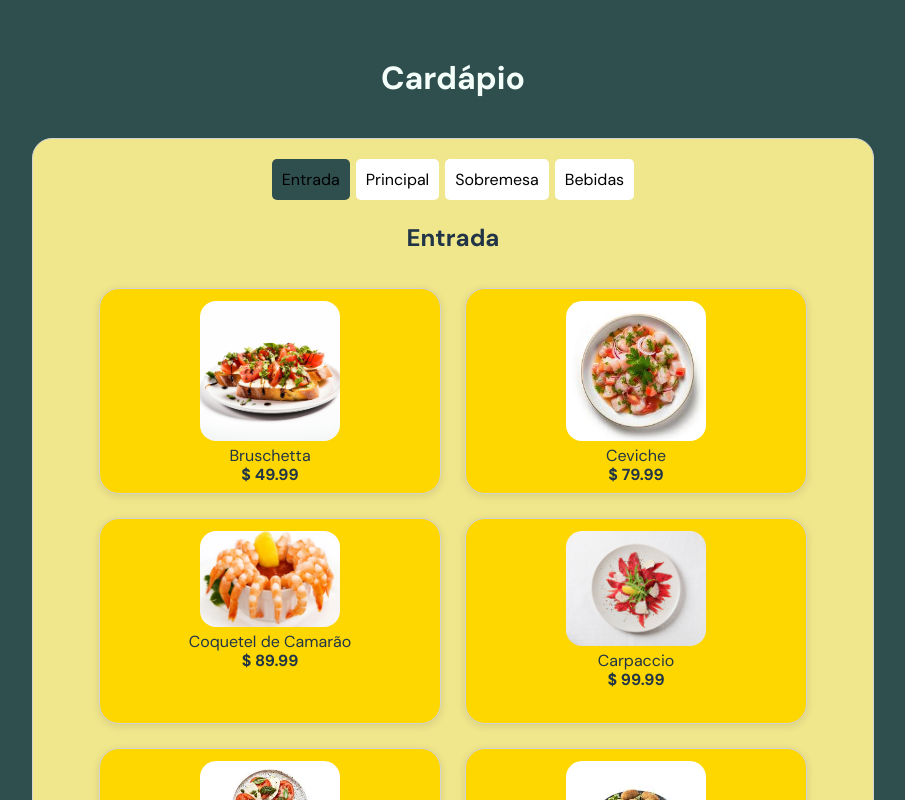
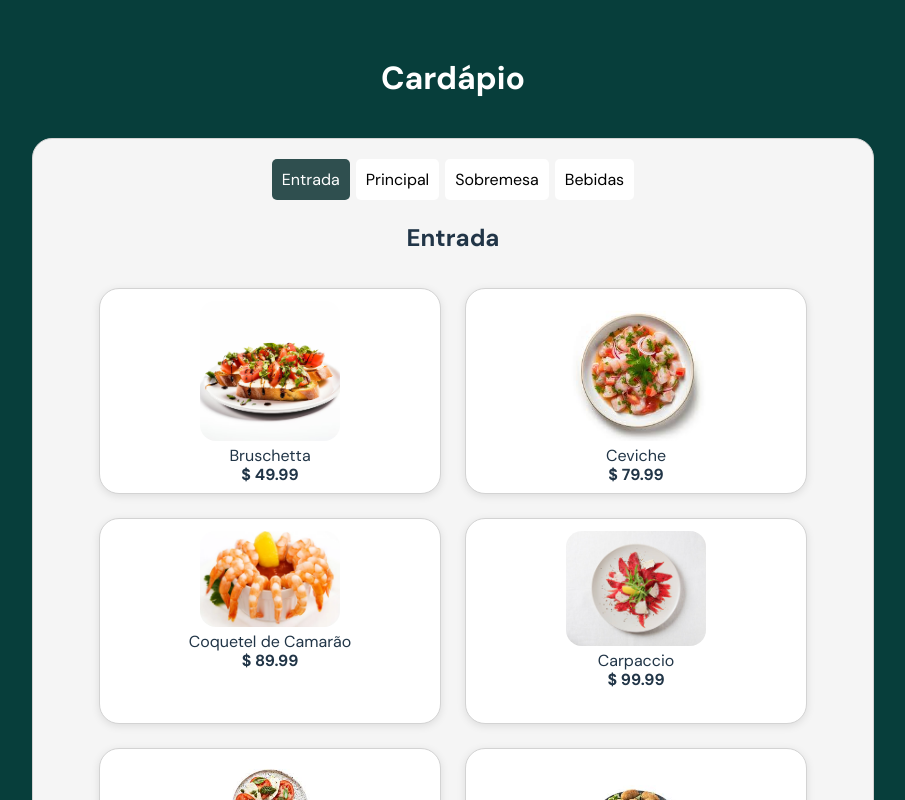
Before and after one commit to Victorios20/cardapio-react, a React (Vite) app: page / in a window 1280 px wide. Shown: the top 800 px of the page, without its empty margins (187-1092 px from the left). Built offline with nearby package versions, Linux system fonts and the light colour scheme.

Commit message:
atualizando css

```diff
--- a/src/App.scss
+++ b/src/App.scss
@@ -169,11 +169,16 @@ section.items .product.selected {
 }
 
 @media (min-width: 432px) {
-  $background-color: #F0E68C; /* Khaki */
-  $datail-color1: #2F4F4F;    /* Dark Slate Gray */
-  $datail-color2: #556B2F;    /* Dark Olive Green */
-  $text-color: #F5FFFA;       /* Mint Cream */
-  $detail-color: #FFD700;     /* Gold */
+
+  $background-color: #F5F5F5;  /* Light Gray */
+  $datail-color1: #073e3b;     /* Charcoal Black */
+  $datail-color2: #A9A9A9;     /* Dark Gray */
+  $text-color: #000000;        /* Black */
+  $detail-color: #FFFFFF;      /* White */
+
+
+
+
   body{
     background-color: $datail-color1;
   }
@@ -183,7 +188,7 @@ section.items .product.selected {
     background-color: $detail-color;}
 
   .titulo h1 {
-    color: $text-color;}
+    color: #fff;}
   main > section.items {  background-color:$background-color ;}
 
   section.items .product {
--- a/src/components/Menu.scss
+++ b/src/components/Menu.scss
@@ -13,7 +13,10 @@ $detail-color: #FFFFFF;      /* White */
   .categorias button {
     background-color:  #FFD700;
   }
-    .categorias button.active {background-color:#2F4F4F ;}
+    .categorias button.active {
+      background-color:#2F4F4F ;
+      color: #fff
+    }
 
 }
 @media (max-width: 431px) {
```
